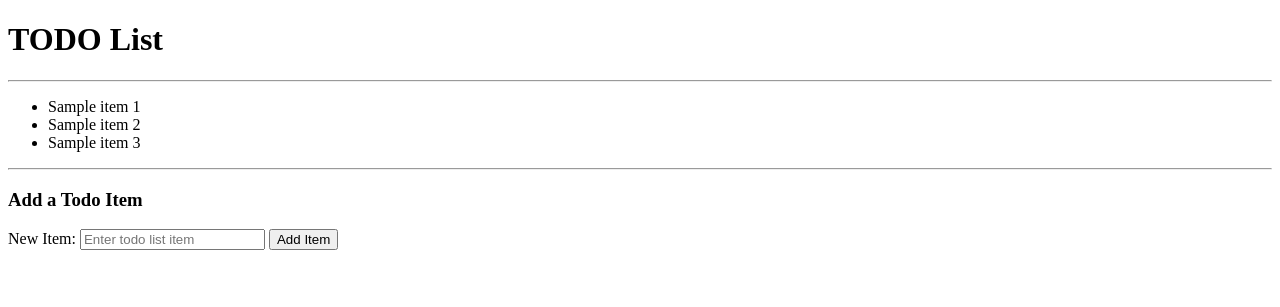
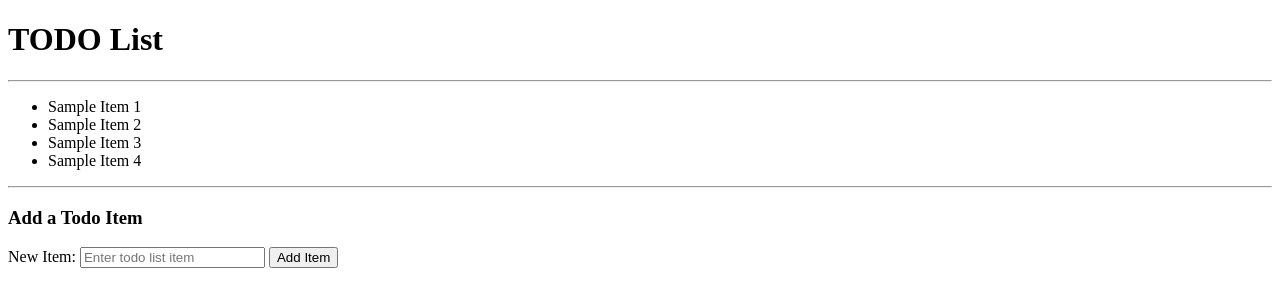
Before and after one commit to andredempsey/Web_Todo_List, a PHP site: page /todo_list.php in a window 1280 px wide. Shown: the top 307 px of the page. Run offline with PHP 8.4, Linux system fonts and the light colour scheme.

Commit message:
created array from sample todo list items

```diff
--- a/public/todo_list.php
+++ b/public/todo_list.php
@@ -8,9 +8,13 @@
 	<h1>TODO List</h1>
 	<hr>
 	<ul>
-		<li>Sample item 1</li>
-		<li>Sample item 2</li>
-		<li>Sample item 3</li>
+	<?php
+		$sample_array = ['Sample Item 1', 'Sample Item 2', 'Sample Item 3', 'Sample Item 4'];
+		foreach ($sample_array as $item)
+		{
+			echo "<li>$item</li>";
+		}
+	?>
 	</ul>
 	<form method="POST">
 	<!-- potential options for future implementation -->
```
